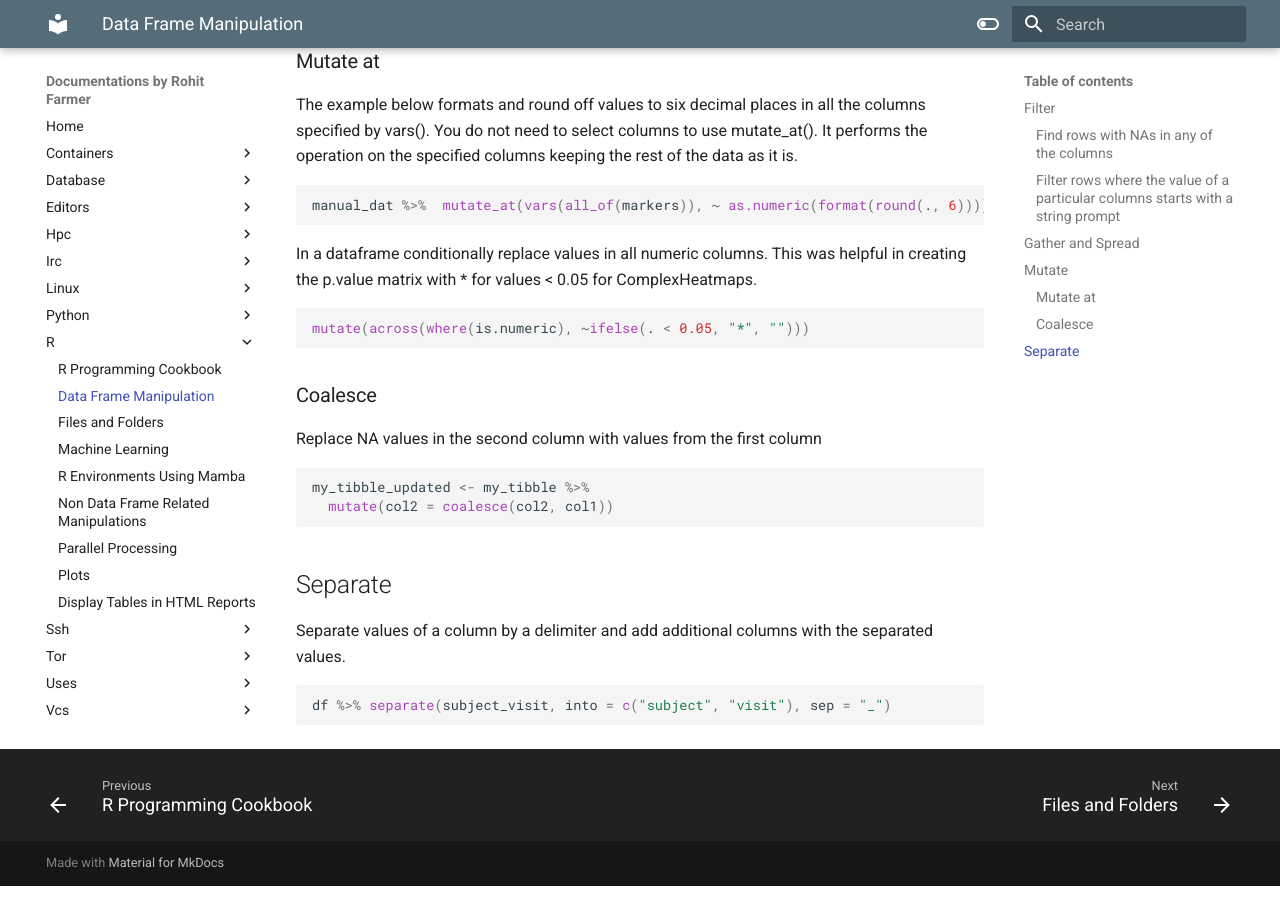
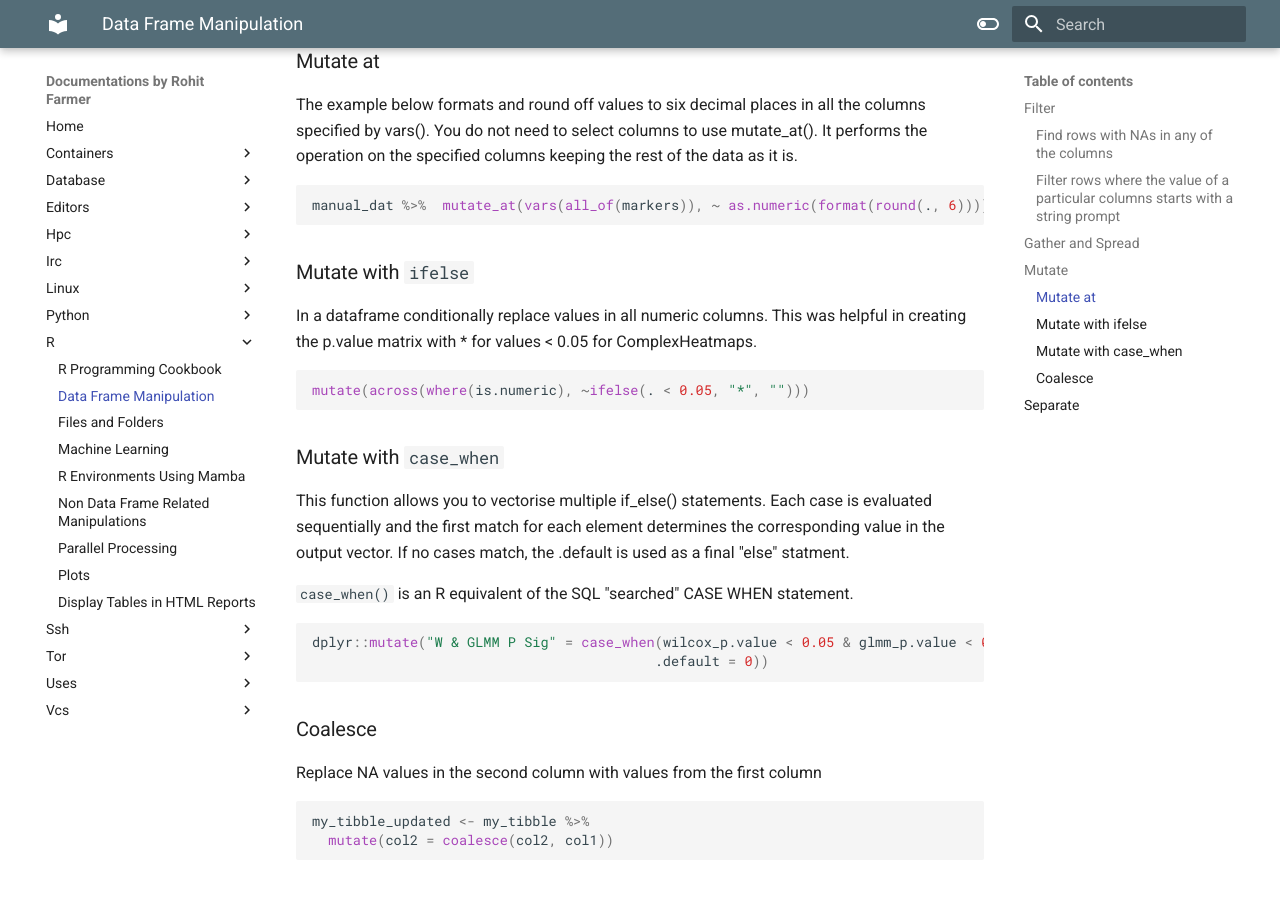
Before and after one commit to rohitfarmer/mk-docs, an MkDocs documentation site: the page built from docs/r/data-manipulation.md, in a window 1280 px wide and 900 px high, scrolled down 1202 px. Built offline with MkDocs 1.6.1 and Material for MkDocs 9.7.7, drawn with Linux system fonts in a browser that asks for light colours.

Commit message:
case_when and DT

````diff
--- a/docs/r/data-manipulation.md
+++ b/docs/r/data-manipulation.md
@@ -43,13 +43,26 @@ cytof_mat <- cytof_m_ranks$attribute_stats %>%
 ## Mutate
 ### Mutate at
 The example below formats and round off values to six decimal places in all the columns specified by vars(). You do not need to select columns to use mutate_at(). It performs the operation on the specified columns keeping the rest of the data as it is.
+
 ```R
 manual_dat %>%  mutate_at(vars(all_of(markers)), ~ as.numeric(format(round(., 6))))
 ```
 
+### Mutate with `ifelse`
 In a dataframe conditionally replace values in all numeric columns. This was helpful in creating the p.value matrix with * for values < 0.05 for ComplexHeatmaps.
+
 ```R
 mutate(across(where(is.numeric), ~ifelse(. < 0.05, "*", "")))
+```
+
+### Mutate with `case_when`
+This function allows you to vectorise multiple if_else() statements. Each case is evaluated sequentially and the first match for each element determines the corresponding value in the output vector. If no cases match, the .default is used as a final "else" statment.
+
+`case_when()` is an R equivalent of the SQL "searched" CASE WHEN statement.
+
+```r
+dplyr::mutate("W & GLMM P Sig" = case_when(wilcox_p.value < 0.05 & glmm_p.value < 0.05 ~ 1,
+                                          .default = 0))
 ```
 
 ### Coalesce
````
Also changed, not shown: docs/r/table-html-display.md (+6 -1 lines).
